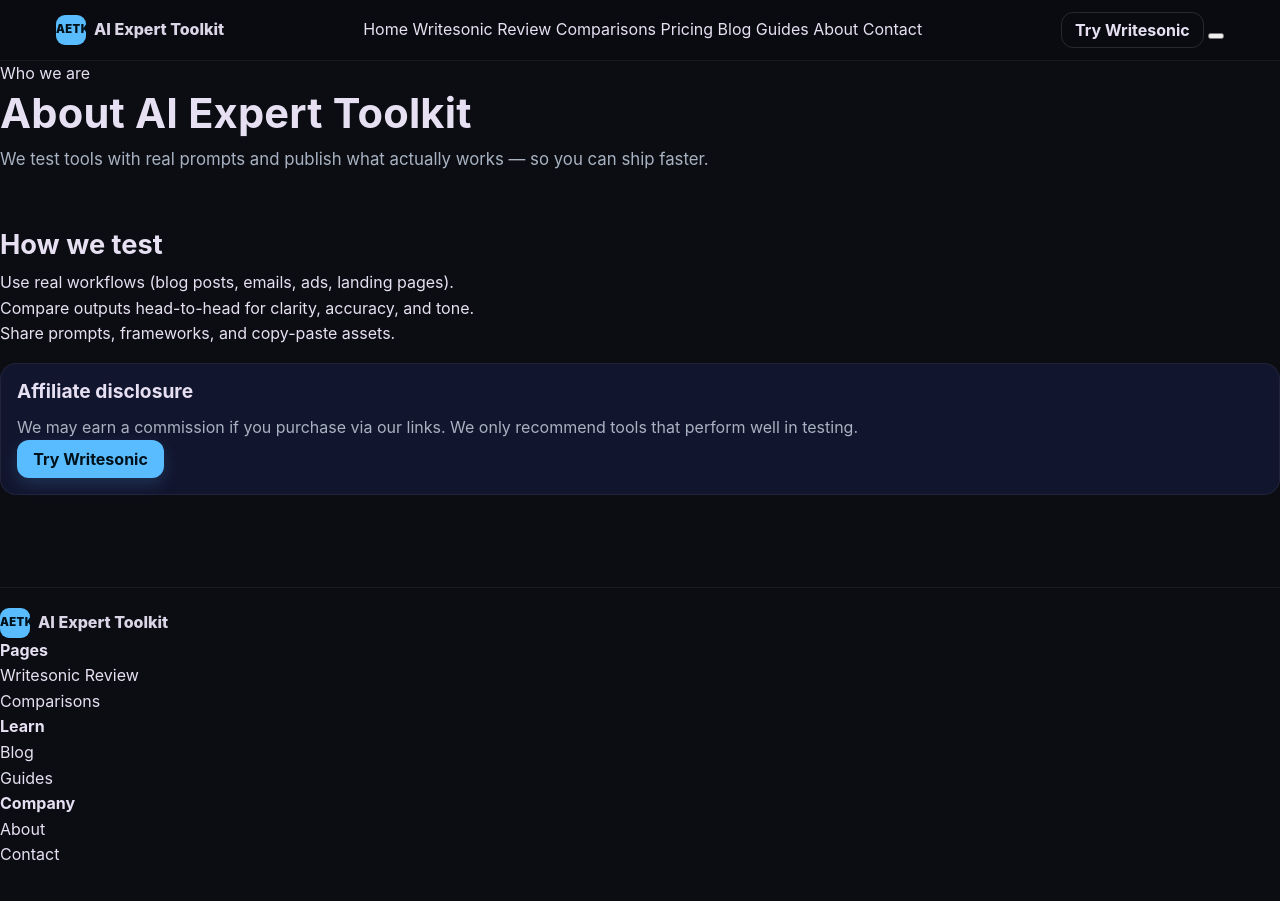
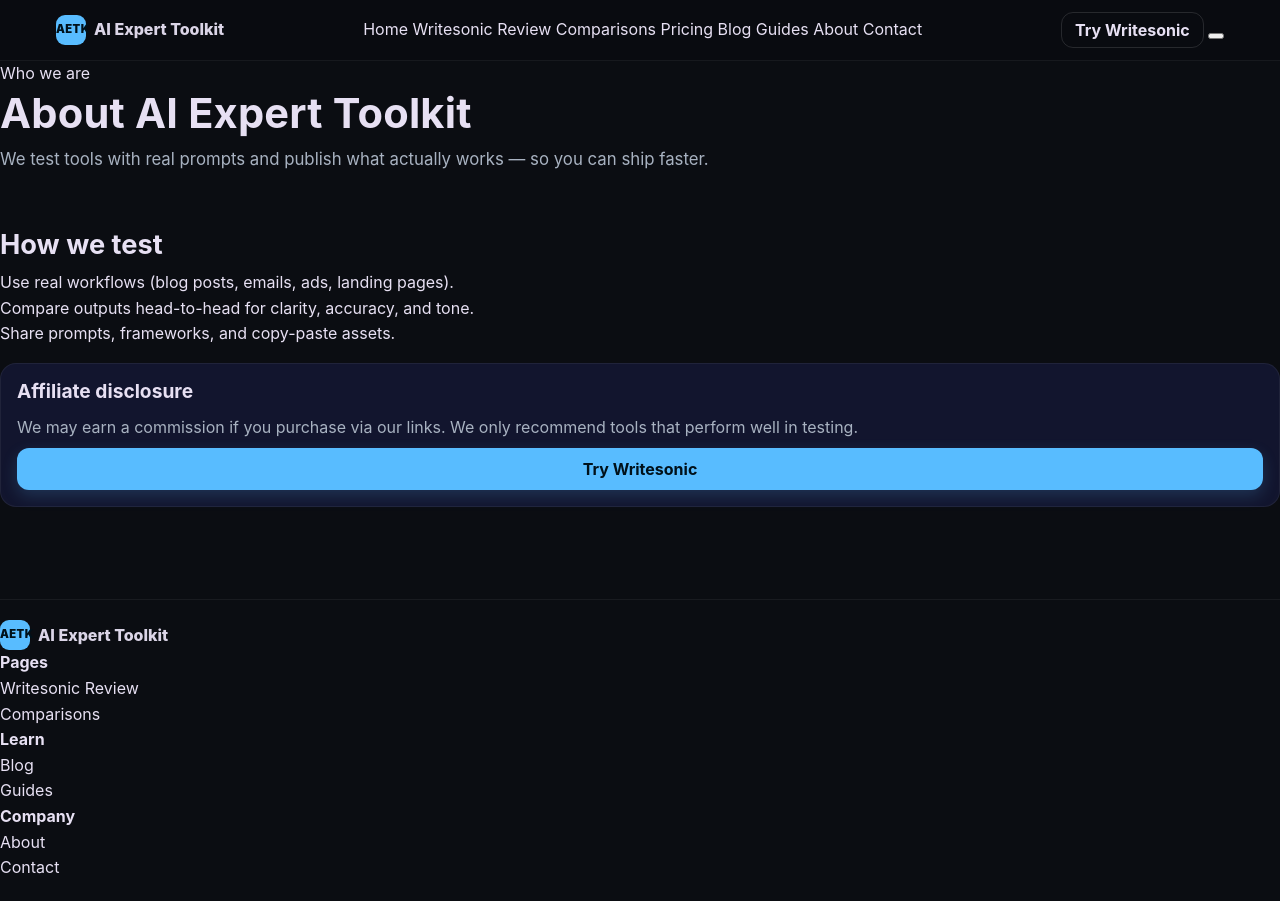
Before and after one commit to AIExpertToolkit/aiexperttoolkit, a Jekyll site: the page about.html, which Jekyll copies as it is, in a window 1280 px wide. Built offline with Jekyll 4.4.1, drawn with Linux system fonts in a browser that asks for light colours.

Commit message:
Update about.html

```diff
--- a/about.html
+++ b/about.html
@@ -22,7 +22,11 @@
       <a href="contact.html" class="nav-link" data-nav>Contact</a>
     </nav>
     <div class="nav-cta">
-      <a class="btn btn--primary" href="[YOUR_AFF_LINK]" target="_blank" rel="sponsored noopener">Try Writesonic</a>
+      <a class="btn btn-primary"
+   href="{% include aff_url.html name='writesonic' content='nav-cta' %}"
+   target="_blank" rel="sponsored noopener">
+  Try Writesonic
+</a>
       <button class="hamburger" id="navToggle" aria-label="Toggle menu" aria-controls="siteNav" aria-expanded="false"><span></span><span></span><span></span></button>
     </div>
   </div>
@@ -48,7 +52,12 @@
       <h3>Affiliate disclosure</h3>
       <p class="muted">We may earn a commission if you purchase via our links. We only recommend tools that perform well in testing.</p>
       <div class="hr"></div>
-      <a class="btn btn--primary" href="[YOUR_AFF_LINK]" target="_blank" rel="sponsored noopener">Try Writesonic</a>
+      <a class="btn full"
+   href="https://writesonic.com?via=AIExpertToolkit"
+   target="_blank" rel="sponsored noopener">
+  Try Writesonic
+</a>
+
     </div>
   </div>
 </section>
```
